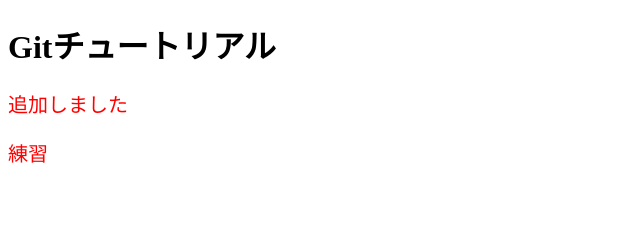
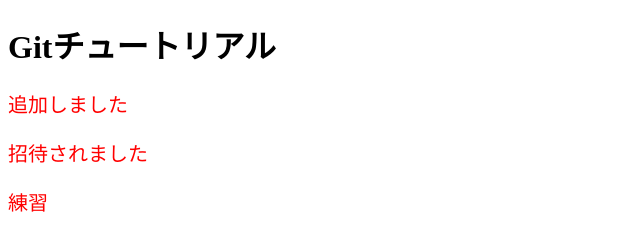
Before and after one commit to Tsurutea/practice3, a plain HTML site: page index.html in a window 1280 px wide. Shown: the whole page, without its empty margins (0-640 px from the left). Drawn offline with Linux system fonts and the light colour scheme.

Commit message:
招待されました

```diff
--- a/index.html
+++ b/index.html
@@ -9,6 +9,7 @@
 <body>
     <h1>Gitチュートリアル</h1>
     <p>追加しました</p>
+    <p>招待されました</p>
     <p>練習</p>
 </body>
 </html>
```
